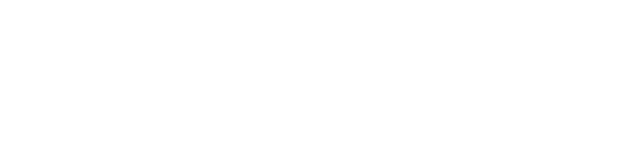
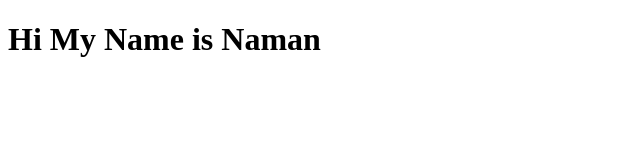
Before and after one commit to namans1999/practice-lesson2-levelzero, a plain HTML site: page index.html in a window 1280 px wide. Shown: the whole page, without its empty margins (0-640 px from the left). Drawn offline with Linux system fonts and the light colour scheme.

Commit message:
Update index.html

```diff
--- a/index.html
+++ b/index.html
@@ -4,9 +4,10 @@
     <meta charset="UTF-8">
     <meta http-equiv="X-UA-Compatible" content="IE=edge">
     <meta name="viewport" content="width=device-width, initial-scale=1.0">
-    <title>Document</title>
+    <title>Naman Sethi</title>
+
 </head>
 <body>
-
+  <h1>Hi My Name is Naman</h1>
 </body>
 </html>
```
